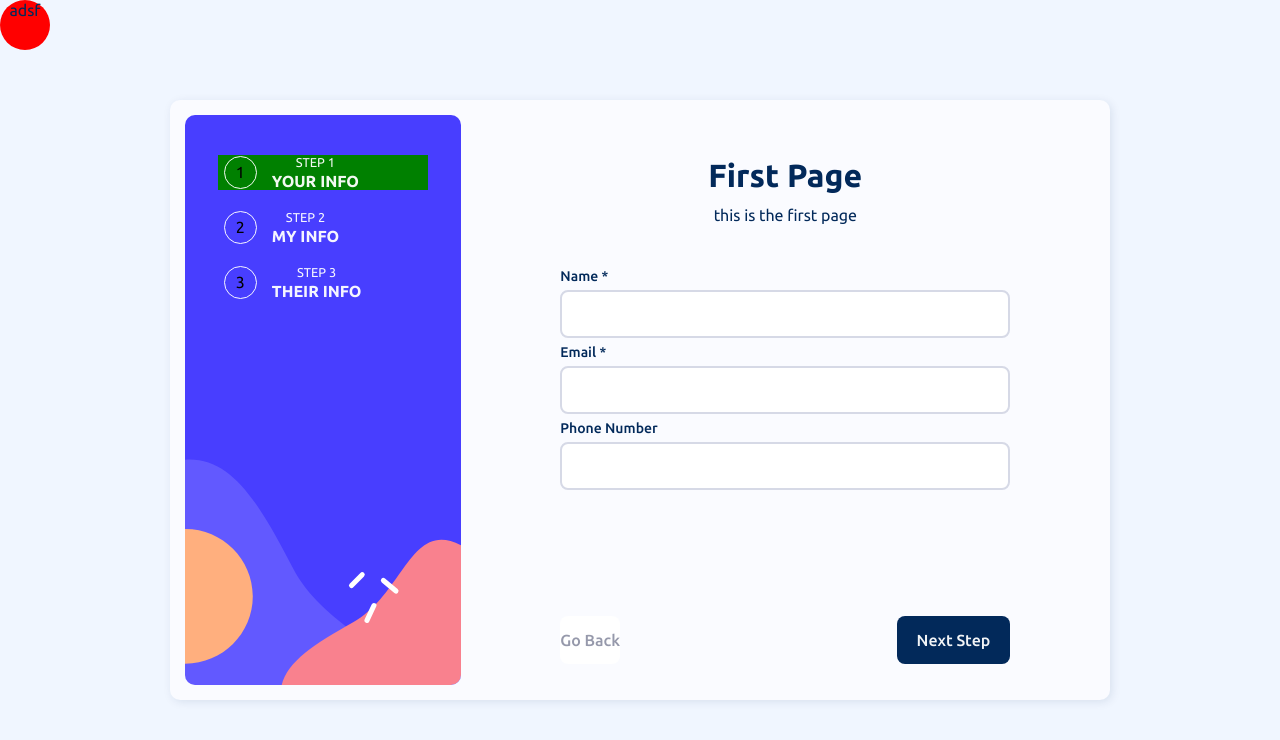
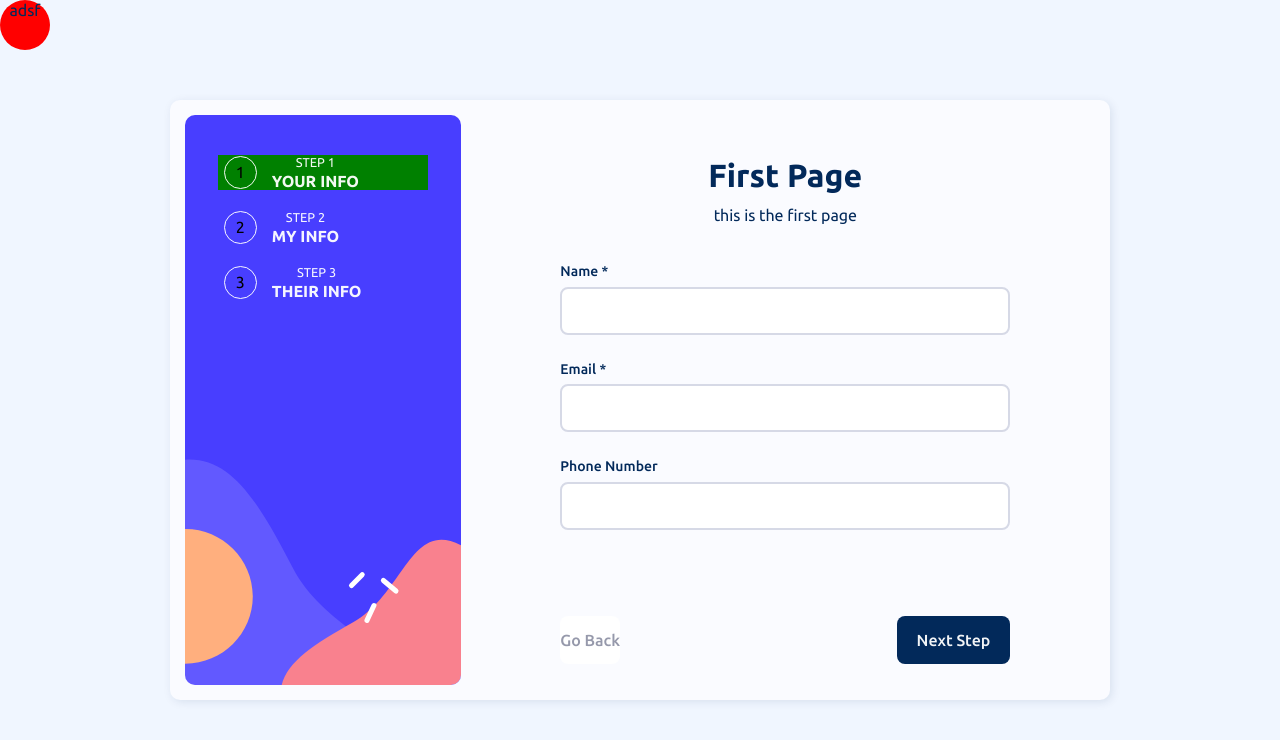
Before and after one commit to ca-ad90/multi-step-form-react-vite, a React (Vite) app: page / in a window 1280 px wide. Shown: the top 740 px of the page. Built offline with nearby package versions, Linux system fonts and the light colour scheme.

Commit message:
Margins fixed

```diff
--- a/src/components/Input/Input.module.scss
+++ b/src/components/Input/Input.module.scss
@@ -3,10 +3,11 @@
     width: 100%;
     display: flex;
     flex-direction: column;
+    margin-bottom: 25px;
     .title,
     .errorMsg {
-        font-size: $font-size-sm;
-        line-height: 2em;
+        font-size: 14px;
+        line-height: 1.4;
         display: inline-block;
     }
     .title {
@@ -26,6 +27,7 @@
         line-height: 1.5em;
         padding: 10px 15px;
         border-radius: 0.5em;
+        margin-top: 5px;
         border: 2px solid $light-gray;
         cursor: pointer;
         &:focus {
```
